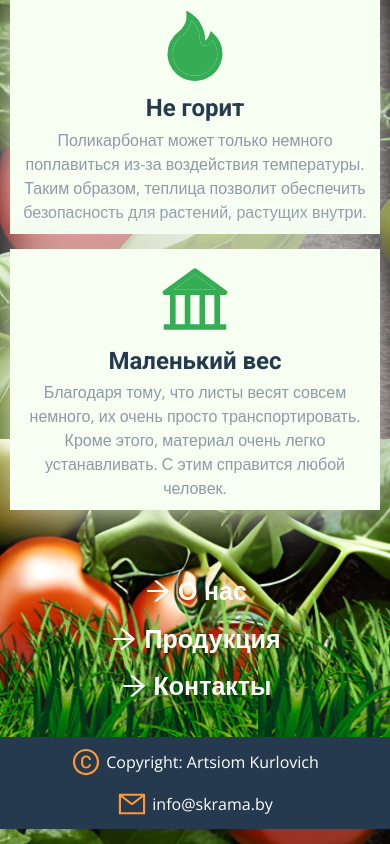
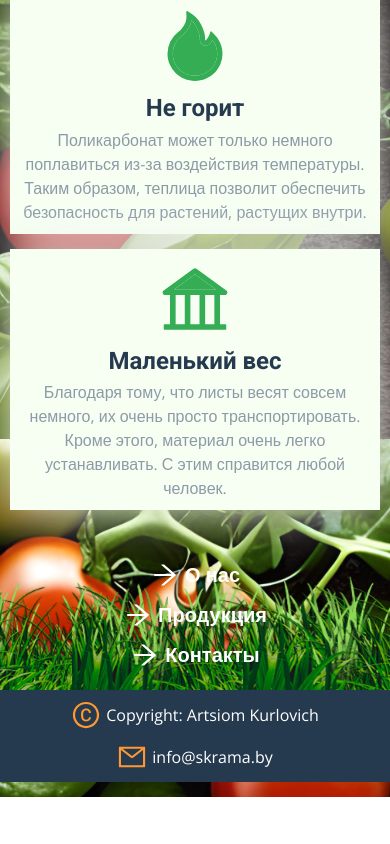
Before and after one commit to akurlovich/skrama.by_client, a React (Create React App) app: page / in a window 390 px wide. Shown: the part 2937-3781 px from the top of the page. After the commit the page ends 3734 px from the top, so only its background shows below. Built offline with nearby package versions, Linux system fonts and the light colour scheme; what @fluentui/react would draw is missing.

Commit message:
fix: footer text size

```diff
--- a/src/components_V2/Footer/footer.scss
+++ b/src/components_V2/Footer/footer.scss
@@ -21,6 +21,7 @@
     @media (max-width: 575px) {
       flex-direction: column;
       gap: 10px;
+      padding: 20px;
     }
 
   }
@@ -43,6 +44,10 @@
       color: #fff;
       font-weight: 600;
       line-height: 1.5;
+
+      @media (max-width: 575px) {
+        font-size: 20px;
+      }
     }
 
   }
--- a/src/constants/http.ts
+++ b/src/constants/http.ts
@@ -1,5 +1,5 @@
-export const SERVER_URL = 'http://localhost:4000/';
-// export const SERVER_URL = 'https://skrama-server.onrender.com/';
+// export const SERVER_URL = 'http://localhost:4000/';
+export const SERVER_URL = 'https://skrama-server.onrender.com/';
 export const API_URL = SERVER_URL + 'api/';
 
 
```
